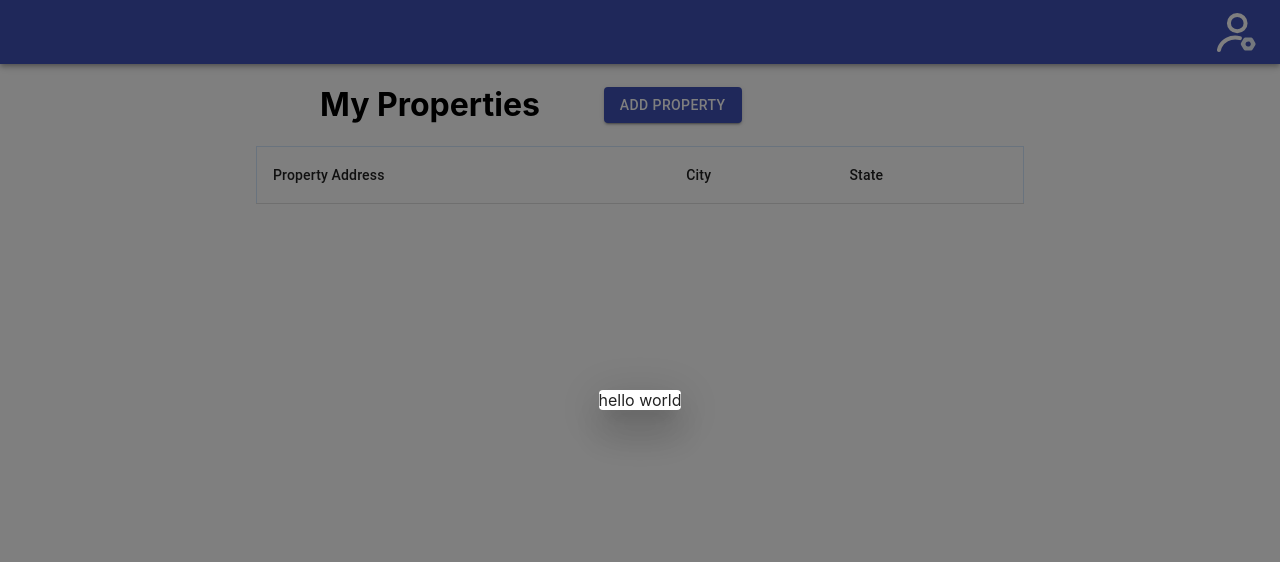
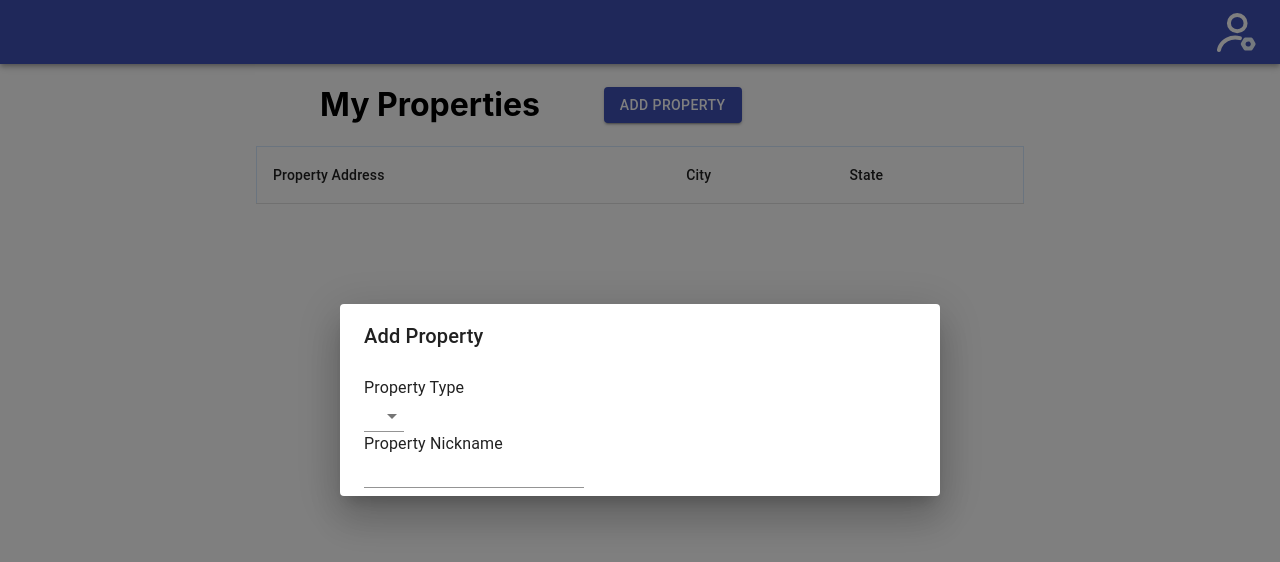
Before and after one commit to homenow/React-Interview, a React (Create React App) app: page / in a window 1280 px wide. Both pictures are taken after a click on the button "ADD PROPERTY". Shown: the top 562 px of the page. Built offline with nearby package versions, Linux system fonts and the light colour scheme.

Commit message:
Adding form to modal/dialog

```diff
--- a/src/components/dialogAddProperty.js
+++ b/src/components/dialogAddProperty.js
@@ -1,6 +1,15 @@
 /* eslint-disable react/prop-types */
 import React from 'react';
-import { Dialog, Box } from '@material-ui/core/';
+import {
+  Dialog,
+  DialogTitle,
+  DialogContent,
+  MenuItem,
+  Select,
+  Box,
+  Typography,
+  TextField,
+} from '@material-ui/core/';
 import { makeStyles } from '@material-ui/core/styles';
 
 const useStyles = makeStyles(() => ({
@@ -12,14 +21,59 @@ const useStyles = makeStyles(() => ({
   },
 }));
 
-export default function DialogAddPropertyHouseInfo({ open }) {
+export default function DialogAddPropertyHouseInfo({ open, onClose }) {
   const classes = useStyles();
+  const handleClose = () => {
+    onClose(false);
+  };
+  const [data, setData] = React.useState({
+    type: '',
+    floors: 0,
+  });
 
+  const handleChange = (event) => {
+    setData((oldValues) => ({
+      ...oldValues,
+      [event.target.name]: event.target.value,
+    }));
+  };
   return (
-    <Dialog className={classes.dialog} open={open}>
-      <Box>
-        <div>hello world</div>
-      </Box>
-    </Dialog>
+    <div>
+      <Dialog
+        className={classes.dialog}
+        open={open}
+        onClose={handleClose}
+        fullWidth="true"
+        maxWidth="sm"
+      >
+        <Box component="form">
+          <DialogTitle>Add Property</DialogTitle>
+          <DialogContent className={classes.pageContainer}>
+            <Typography>Property Type</Typography>
+
+            <Select
+              value={data.type}
+              displayEmpty
+              onChange={handleChange}
+              inputProps={{
+                name: 'type',
+                id: 'type',
+              }}
+            >
+              <MenuItem value="singleFamilyHouse">Single Family House</MenuItem>
+              <MenuItem value="condominium">Condominium</MenuItem>
+              <MenuItem value="apartment">Apartment</MenuItem>
+            </Select>
+
+            <Typography>Property Nickname</Typography>
+            <TextField
+              value={data.nickname}
+              name="nickname"
+              onChange={handleChange}
+            />
+          </DialogContent>
+        </Box>
+      </Dialog>
+    </div>
   );
 }
```
